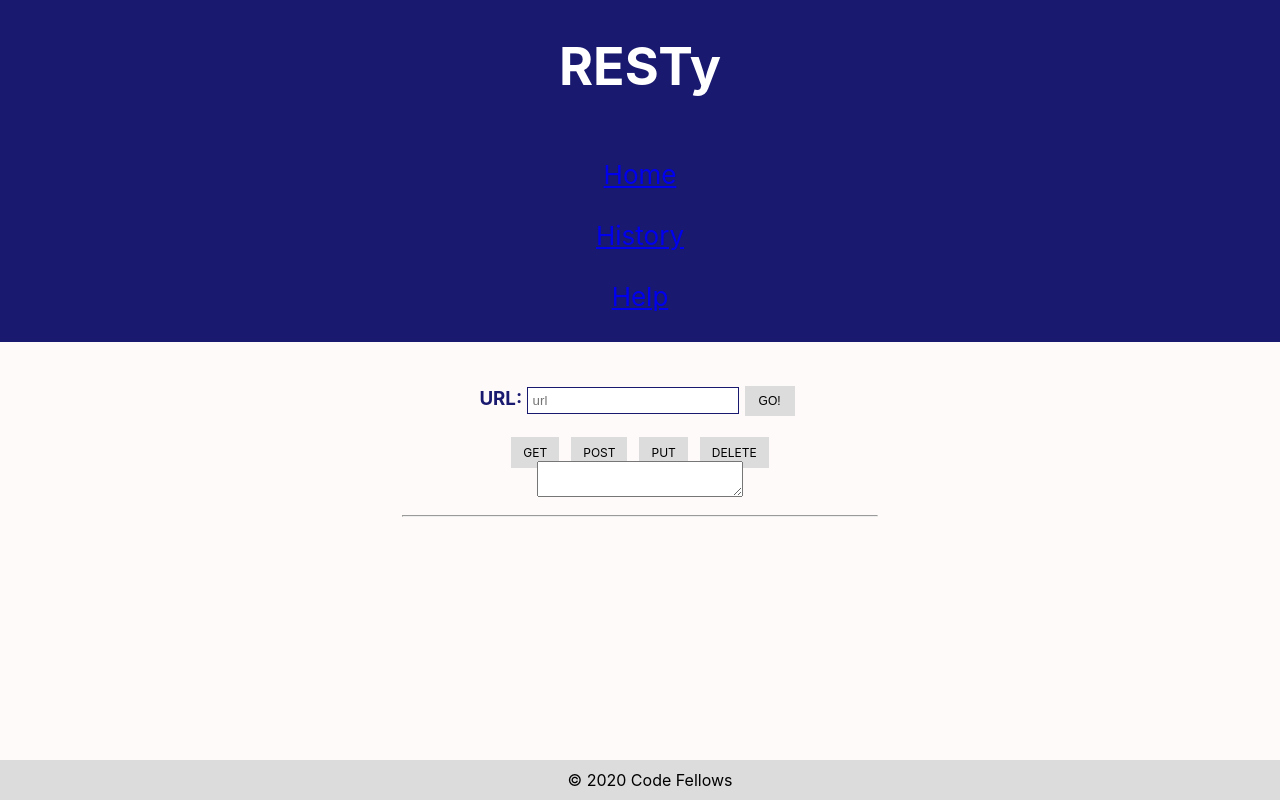
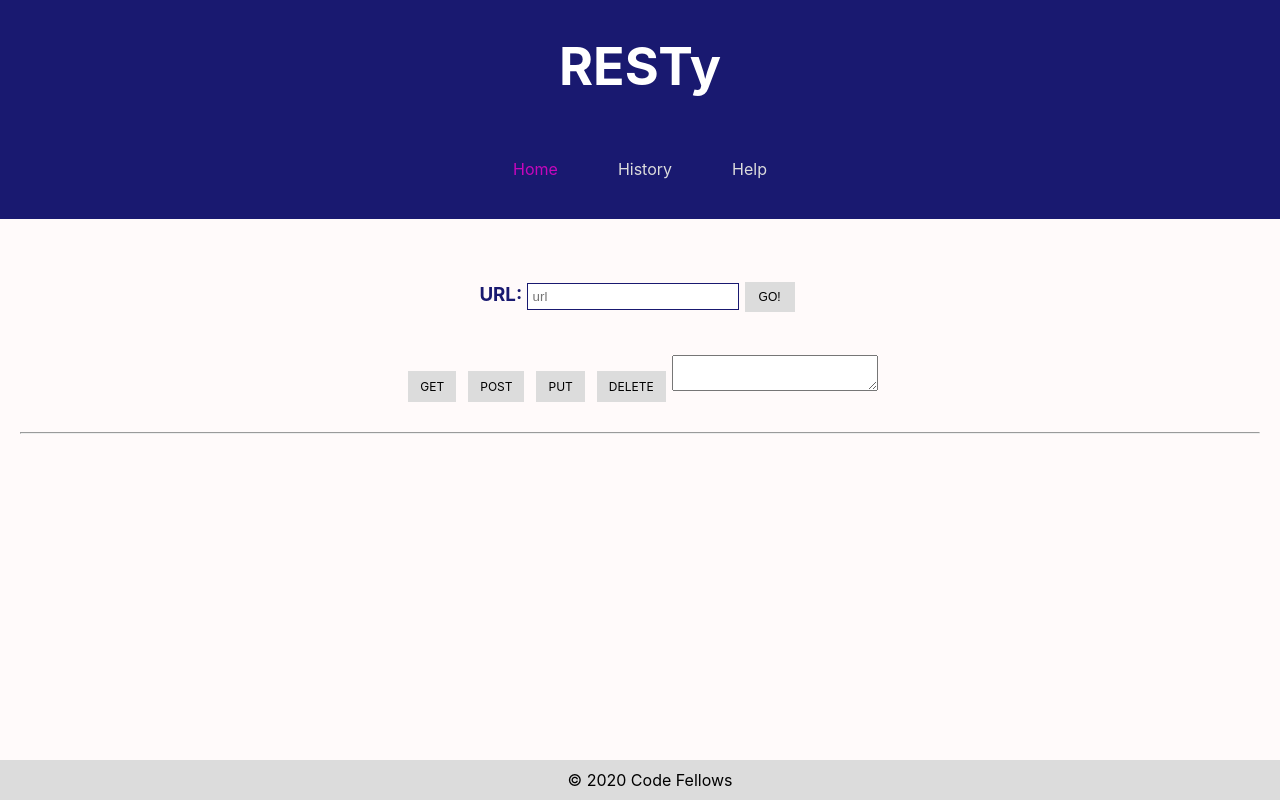
Before and after one commit to lulusevignon-401-advanced-javascript/resty, a React (Create React App) app: page / in a window 1280 px wide. Built offline with nearby package versions, Linux system fonts and the light colour scheme.

Commit message:
added some style to homepage

```diff
--- a/src/App.js
+++ b/src/App.js
@@ -75,9 +75,9 @@
     <div className="App">
     <Header />
 
-    <main>
+
     <Main />
-    </main>
+
 
     <Footer />
     </div>
--- a/src/components/History.js
+++ b/src/components/History.js
@@ -1,5 +1,7 @@
 import React from 'react';
 import './history.scss';
+import '../app.scss';
+
 
 function History(props){
   const calls = props.calls || {};
@@ -7,6 +9,7 @@
   function loadRequest(apiCall){
     props.handler(apiCall);
   }
+
 
   return(
     <div className="history">
--- a/src/components/Home.js
+++ b/src/components/Home.js
@@ -6,6 +6,7 @@
 import Results from './Results';
 import History from './History';
 
+import '../app.scss';
 
 class HomePage extends React.Component {
 
--- a/src/components/Main.js
+++ b/src/components/Main.js
@@ -8,7 +8,7 @@
 const Main = props =>{
 
   return(
-    <main>
+    <>
       <Switch>
 
         <Route exact path="/">
@@ -23,7 +23,7 @@
 
 
       </Switch>
-    </main>
+    </>
   )
 }
 
--- a/src/components/form.scss
+++ b/src/components/form.scss
@@ -1,5 +1,6 @@
 .FormRender{
   padding: 20px;
+
 }
 
 input{
--- a/src/components/header.scss
+++ b/src/components/header.scss
@@ -7,3 +7,41 @@
   font-size: calc(10px + 2vmin);
   color: white;
 }
+
+nav{
+  ul {
+    list-style-type: none;
+    font-size: medium;
+
+
+    li {
+        display: inline-block;
+        padding: 10px 30px;
+        position: relative;
+
+        a {
+          color: gainsboro;
+          text-decoration: none;
+
+          &:hover{
+            font-size: x-large;
+          }
+
+          // &:after {
+          //     bottom: 0;
+          //     content: '';
+          //     left: 0;
+          //     position: absolute;
+          //     right: 0;
+          //     top: 0;
+          // }
+
+          &.here, &.here:hover {
+              color: rgba(255, 0, 212, 0.755);
+
+          }
+      }
+
+  }
+}
+}
```
Also changed, not shown: src/components/Header.js (+5 -5 lines), 1 other file (tests, documents, lock files or other folders).
